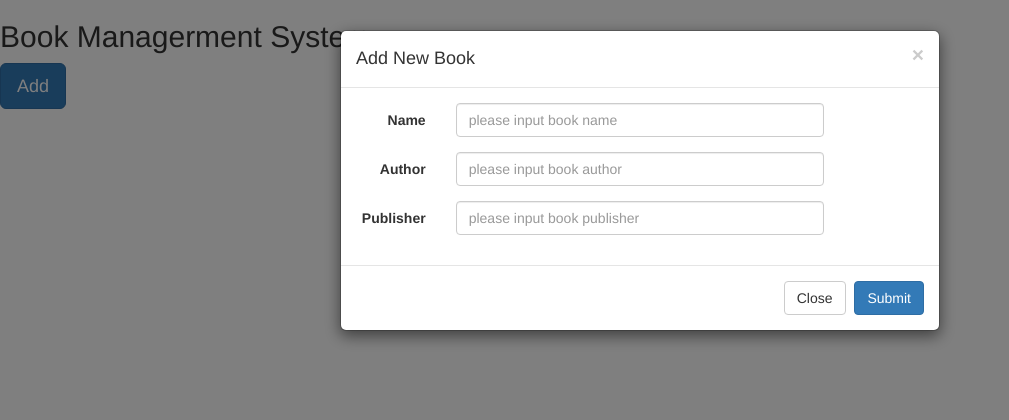
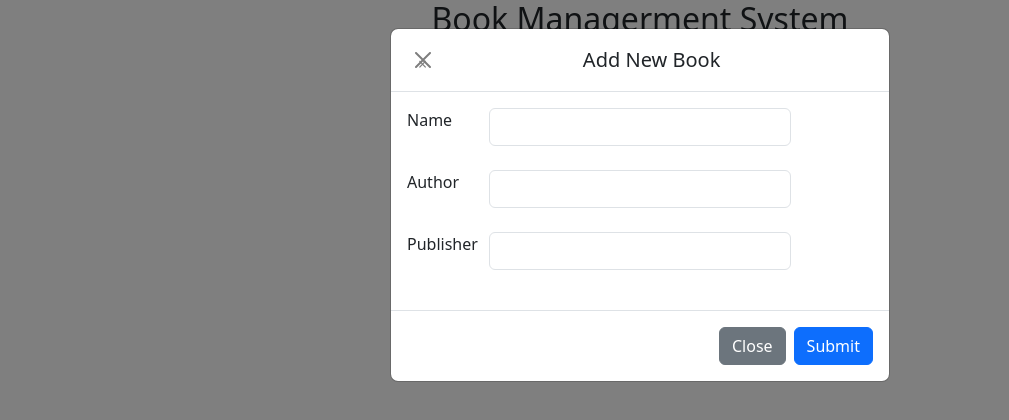
Before and after one commit to KyleAndKelly/JavaScriptStepByStep, a plain HTML site: page case/BookManagerment/bookManagerment.html in a window 1280 px wide. Both pictures are taken after a click on the button "Add". Shown: the whole page, without its empty margins (0-1009 px from the left). Drawn offline with nearby package versions, Linux system fonts and the light colour scheme.

Commit message:
click submit hide the motal

```diff
--- a/case/BookManagerment/bookManagerment.html
+++ b/case/BookManagerment/bookManagerment.html
@@ -1,58 +1,60 @@
 <!DOCTYPE html>
 <html lang="en">
 <head>
-    <meta charset="UTF-8">
-    <meta http-equiv="X-UA-Compatible" content="IE=edge">
-    <meta name="viewport" content="width=device-width, initial-scale=1.0">
-    <title>Test Bootstrap</title>
-    <link rel="stylesheet" href="https://cdn.staticfile.net/twitter-bootstrap/3.3.7/css/bootstrap.min.css">
+  <meta charset="UTF-8">
+  <meta http-equiv="X-UA-Compatible" content="IE=edge">
+  <meta name="viewport" content="width=device-width, initial-scale=1.0">
+  <title>Test Bootstrap</title>
+  <!-- <link rel="stylesheet" href="https://cdn.staticfile.net/twitter-bootstrap/3.3.7/css/bootstrap.min.css">
 	<script src="https://cdn.staticfile.net/jquery/2.1.1/jquery.min.js"></script>
-	<script src="https://cdn.staticfile.net/twitter-bootstrap/3.3.7/js/bootstrap.min.js"></script>
+	<script src="https://cdn.staticfile.net/twitter-bootstrap/3.3.7/js/bootstrap.min.js"></script> -->
+
+  <link href="https://cdn.jsdelivr.net/npm/bootstrap@5.3.2/dist/css/bootstrap.min.css" rel="stylesheet">
+  <script src="https://cdn.jsdelivr.net/npm/bootstrap@5.3.2/dist/js/bootstrap.bundle.min.js"></script>
+
+
 </head>
 <body>
-
-
+  <div class="container d-flex  flex-column justify-content-center align-items-center">
 <h2>Book Managerment System</h2>
-<!-- Button -->
-<button class="btn btn-primary btn-lg" data-toggle="modal" data-target="#myModal">
-	Add
-</button>
+<button class="btn btn-primary btn-lg" data-bs-toggle="modal" data-bs-target="#myModal">Add</button>
+</div>
 <!-- Modal -->
 <div class="modal fade" id="myModal" tabindex="-1" role="dialog" aria-labelledby="myModalLabel" aria-hidden="true">
 	<div class="modal-dialog">
 		<div class="modal-content">
 			<div class="modal-header">
-				<button type="button" class="close" data-dismiss="modal" aria-hidden="true">
+				<button type="button" class="btn-close" data-bs-dismiss="modal" aria-hidden="true">
 					&times;
 				</button>
-				<h4 class="modal-title" id="myModalLabel">Add New Book</h4>
+				<h5 class="modal-title text-center w-100 " id="myModalLabel" >Add New Book</h5>
 			</div>
 			<div class="modal-body">
 				<form class="form-horizontal" role="form">
-                    <div class="form-group">
-                      <label for="BookName" class="col-sm-2 control-label">Name</label>
+                    <div class="row mb-4">
+                      <label for="BookName" class="col-sm-2 control-label" id = 'name'>Name</label>
                       <div class="col-sm-8">
-                        <input type="text" class="form-control" id="BookName" placeholder="please input book name">
+                        <input type="text" class="form-control" id="BookName">
                       </div>
                     </div>
-                    <div class="form-group">
-                    <label for="BookAuthor" class="col-sm-2 control-label">Author</label>
+                    <div class="row mb-4">
+                    <label for="BookAuthor" class="col-sm-2 control-label" id = 'author'>Author</label>
                     <div class="col-sm-8">
-                      <input type="text" class="form-control" id="BookAuthor" placeholder="please input book author">
+                      <input type="text" class="form-control" id="BookAuthor" >
                     </div>
                     </div>
-                    <div class="form-group">
-                        <label for="Bookpublisher" class="col-sm-2 control-label">Publisher</label>
+                    <div class="row mb-4">
+                        <label for="Bookpublisher" class="col-sm-2 control-label" id = 'publisher'>Publisher</label>
                         <div class="col-sm-8">
-                          <input type="text" class="form-control" id="Bookpublisher" placeholder="please input book publisher">
+                          <input type="text" class="form-control" id="Bookpublisher" >
                         </div>
                     </div>
                 </form>
 			</div>
 			<div class="modal-footer">
-				<button type="button" class="btn btn-default" data-dismiss="modal">Close
+				<button type="button" class="btn btn-secondary" data-bs-dismiss="modal">Close
 				</button>
-				<button type="button" class="btn btn-primary">
+				<button type="button" class="btn btn-primary " id = 'submitBtn'>
 					Submit
 				</button>
 			</div>
@@ -60,7 +62,5 @@
 	</div><!-- /.modal -->
 </div>
 </body>
+<script src="./js/BookManagerment.js"></script>
 </html>
-
-</body>
-</html>
--- /dev/null
+++ b/case/BookManagerment/js/bookManagerment.js
@@ -0,0 +1,10 @@
+const myModalEl = document.getElementById('myModal')
+const myModal = new bootstrap.Modal(myModalEl);
+const submitBtn = document.getElementById('submitBtn')
+
+submitBtn.addEventListener('click', ()=>{
+    const bookNameVal = document.getElementById('BookName').value
+    console.log("submit clicked!")
+    console.log(bookNameVal)
+    myModal.hide()
+})
```
